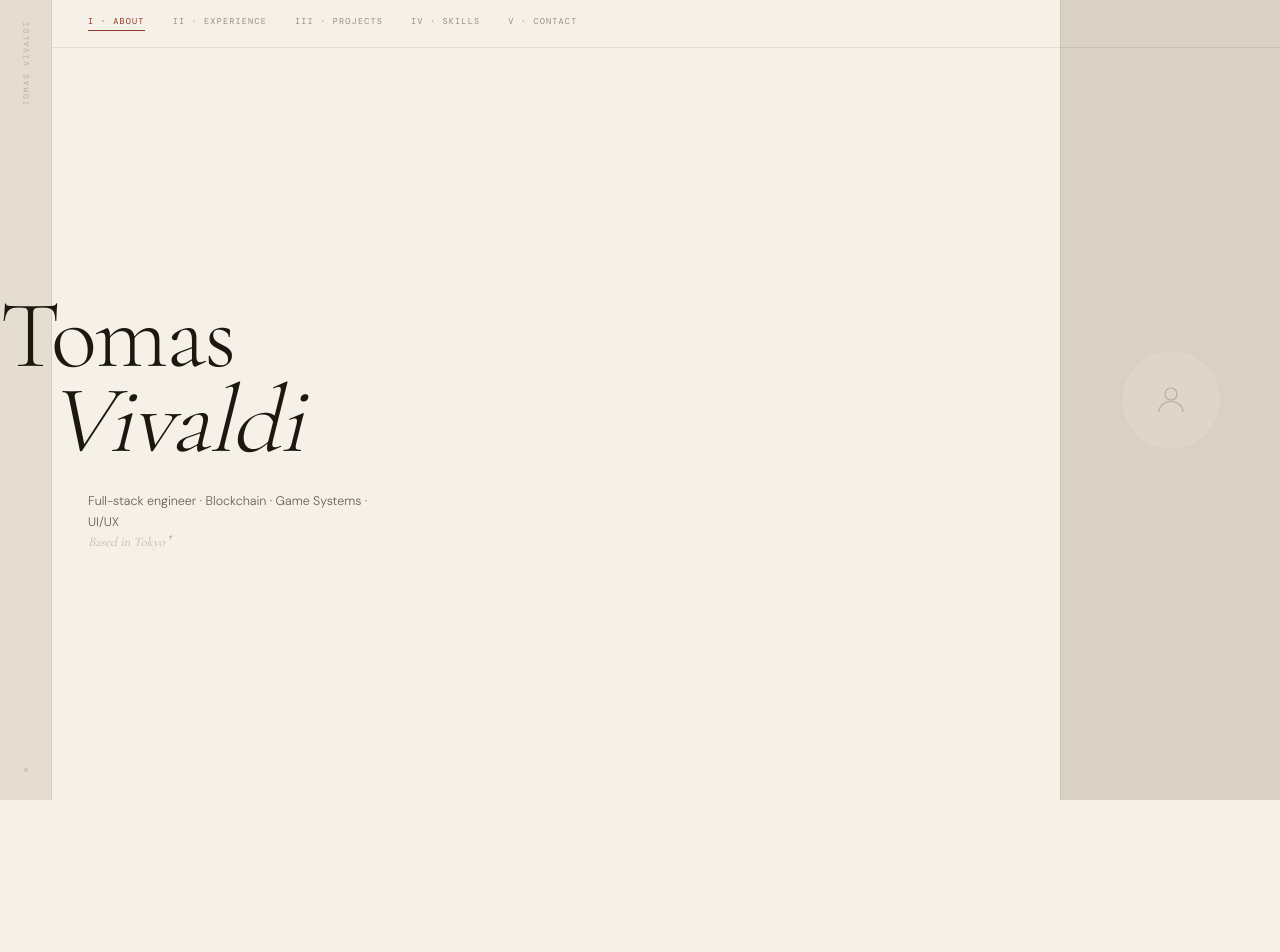
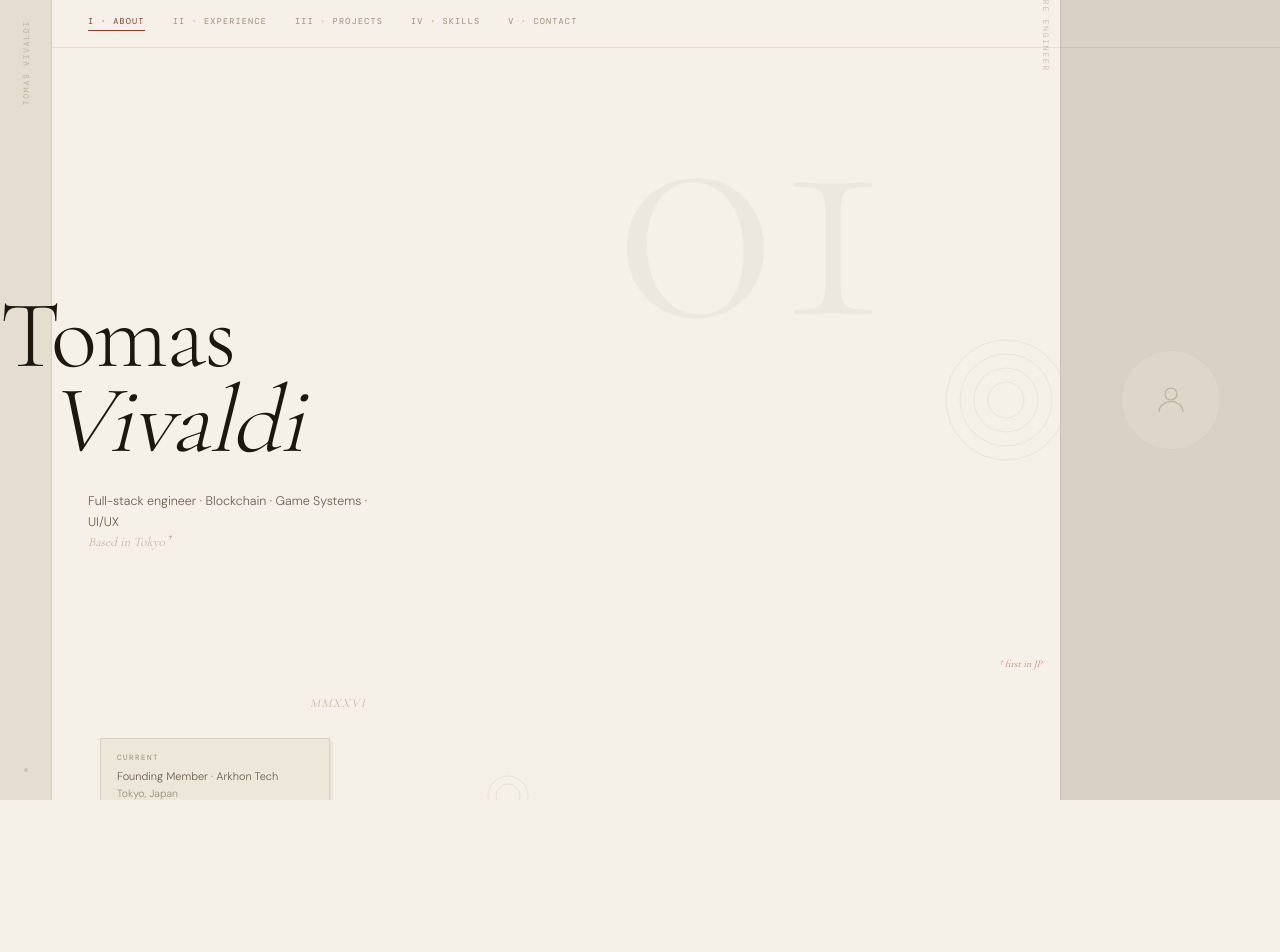
Before and after one commit to tomasvivaldi/tomas-vivaldi-cv, a Next.js app: page / in a window 1280 px wide. Shown: the top 952 px of the page. Built offline with nearby package versions, Linux system fonts and the light colour scheme.

Commit message:
feat: Hero surrealist statics (ghost 01, date, role, card, rings)

```diff
--- a/app/components/Hero.tsx
+++ b/app/components/Hero.tsx
@@ -74,6 +74,143 @@ export default function Hero() {
           );
         })}
       </nav>
+      {/* ③ Ghost 01 */}
+      <span
+        aria-hidden="true"
+        className="hidden md:block font-[family-name:var(--font-cormorant)] absolute pointer-events-none select-none"
+        style={{
+          top: 36,
+          left: "48%",
+          fontWeight: 300,
+          fontSize: 340,
+          color: "var(--ink)",
+          opacity: 0.035,
+          lineHeight: 1,
+          zIndex: 0,
+        }}
+      >
+        01
+      </span>
+      {/* ④ Floating MMXXVI */}
+      <span
+        className="font-[family-name:var(--font-cormorant)] italic absolute md:bottom-[88px] bottom-[64px] md:left-[310px] left-6 md:text-[12px] text-[11px]"
+        style={{
+          color: "var(--ink-pale)",
+          letterSpacing: "0.12em",
+        }}
+      >
+        MMXXVI
+      </span>
+      {/* ⑤ Sideways role label */}
+      <span
+        aria-hidden="true"
+        className="hidden md:block font-[family-name:var(--font-dm-mono)] uppercase absolute lg:right-[228px] right-3"
+        style={{
+          top: 72,
+          transform: "rotate(90deg)",
+          transformOrigin: "right top",
+          fontSize: 8,
+          letterSpacing: "0.22em",
+          color: "var(--ink-pale)",
+          whiteSpace: "nowrap",
+          opacity: 0.75,
+        }}
+      >
+        Software Engineer
+      </span>
+      {/* Margin annotation */}
+      <span
+        className="hidden md:block font-[family-name:var(--font-cormorant)] italic absolute whitespace-nowrap"
+        style={{
+          bottom: 128,
+          right: 238,
+          fontSize: 10,
+          color: "var(--accent)",
+          opacity: 0.65,
+        }}
+      >
+        † first in JP
+      </span>
+      {/* ⑦ Index card */}
+      <div
+        className="absolute md:bottom-[-16px] bottom-2 md:left-[100px] left-4 md:right-auto right-4 md:w-[230px] w-auto"
+        style={{
+          background: "var(--surface)",
+          border: "1px solid rgba(28,24,16,0.1)",
+          padding: "13px 16px",
+          boxShadow: "3px 3px 0 rgba(28,24,16,0.05)",
+          zIndex: 2,
+        }}
+      >
+        <div
+          className="font-[family-name:var(--font-dm-mono)] uppercase"
+          style={{
+            fontSize: 7.5,
+            letterSpacing: "0.2em",
+            color: "var(--ink-mute)",
+            marginBottom: 5,
+          }}
+        >
+          Current
+        </div>
+        <div
+          className="font-[family-name:var(--font-dm-sans)]"
+          style={{
+            fontWeight: 300,
+            fontSize: 11,
+            color: "var(--ink-soft)",
+            lineHeight: 1.5,
+          }}
+        >
+          Founding Member · Arkhon Tech
+        </div>
+        <div
+          className="font-[family-name:var(--font-dm-sans)]"
+          style={{
+            fontWeight: 300,
+            fontSize: 10.5,
+            color: "var(--ink-mute)",
+            marginTop: 2,
+          }}
+        >
+          Tokyo, Japan
+        </div>
+      </div>
+      {/* ⑥ Ring crossing center/image boundary */}
+      <svg
+        aria-hidden="true"
+        className="hidden lg:block absolute pointer-events-none"
+        style={{
+          right: 210,
+          top: "50%",
+          transform: "translateY(-50%)",
+        }}
+        width="128"
+        height="128"
+        viewBox="0 0 128 128"
+        fill="none"
+      >
+        <circle cx="64" cy="64" r="60" stroke="#1c1810" strokeWidth="0.6" opacity="0.1" />
+        <circle cx="64" cy="64" r="46" stroke="#1c1810" strokeWidth="0.6" opacity="0.1" />
+        <circle cx="64" cy="64" r="32" stroke="#1c1810" strokeWidth="0.6" opacity="0.1" />
+        <circle cx="64" cy="64" r="18" stroke="#1c1810" strokeWidth="0.6" opacity="0.1" />
+      </svg>
+      {/* ⑧ Bottom boundary ring */}
+      <svg
+        aria-hidden="true"
+        className="absolute pointer-events-none"
+        style={{
+          bottom: -18,
+          left: "38%",
+        }}
+        width="44"
+        height="44"
+        viewBox="0 0 44 44"
+        fill="none"
+      >
+        <circle cx="22" cy="22" r="20" stroke="#1c1810" strokeWidth="0.6" opacity="0.12" />
+        <circle cx="22" cy="22" r="12" stroke="#1c1810" strokeWidth="0.6" opacity="0.12" />
+      </svg>
       {/* Left rail */}
       <div
         className="absolute left-0 top-0 h-full hidden md:flex flex-col items-center justify-between"
```
